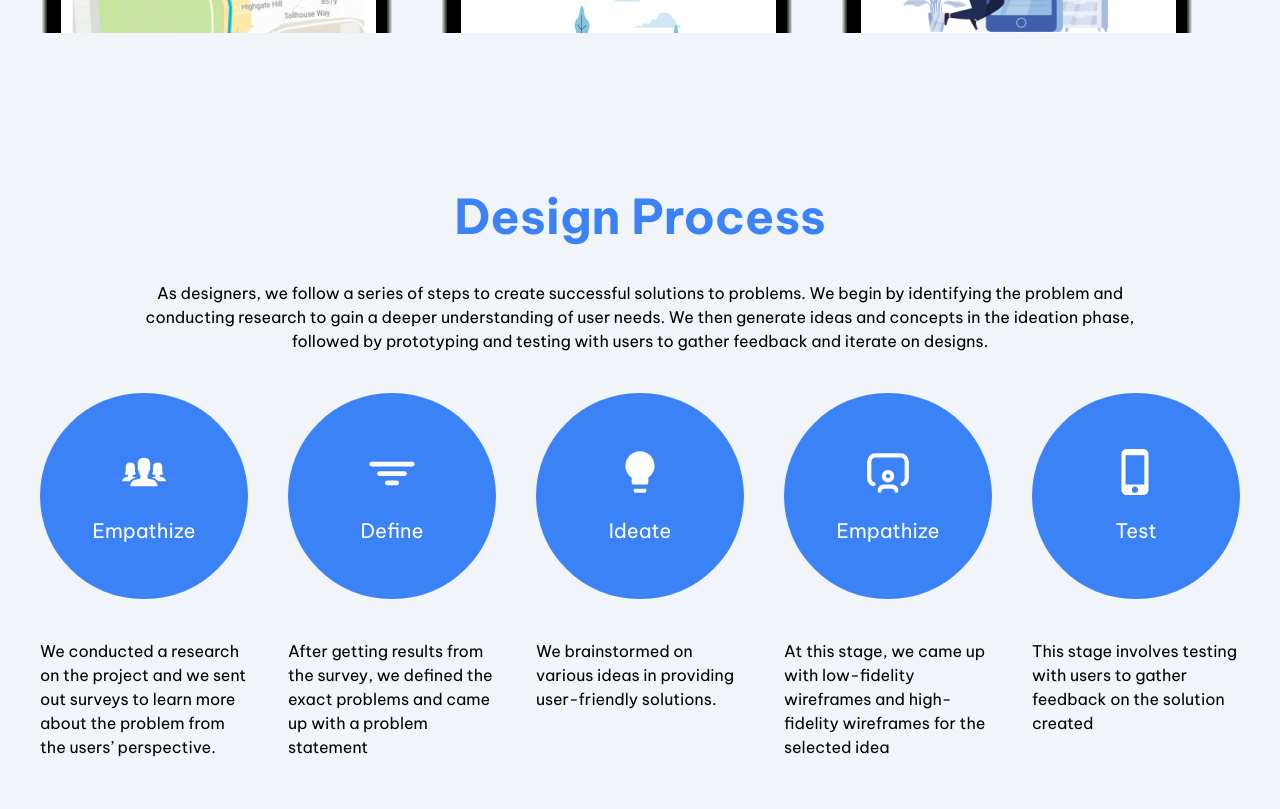
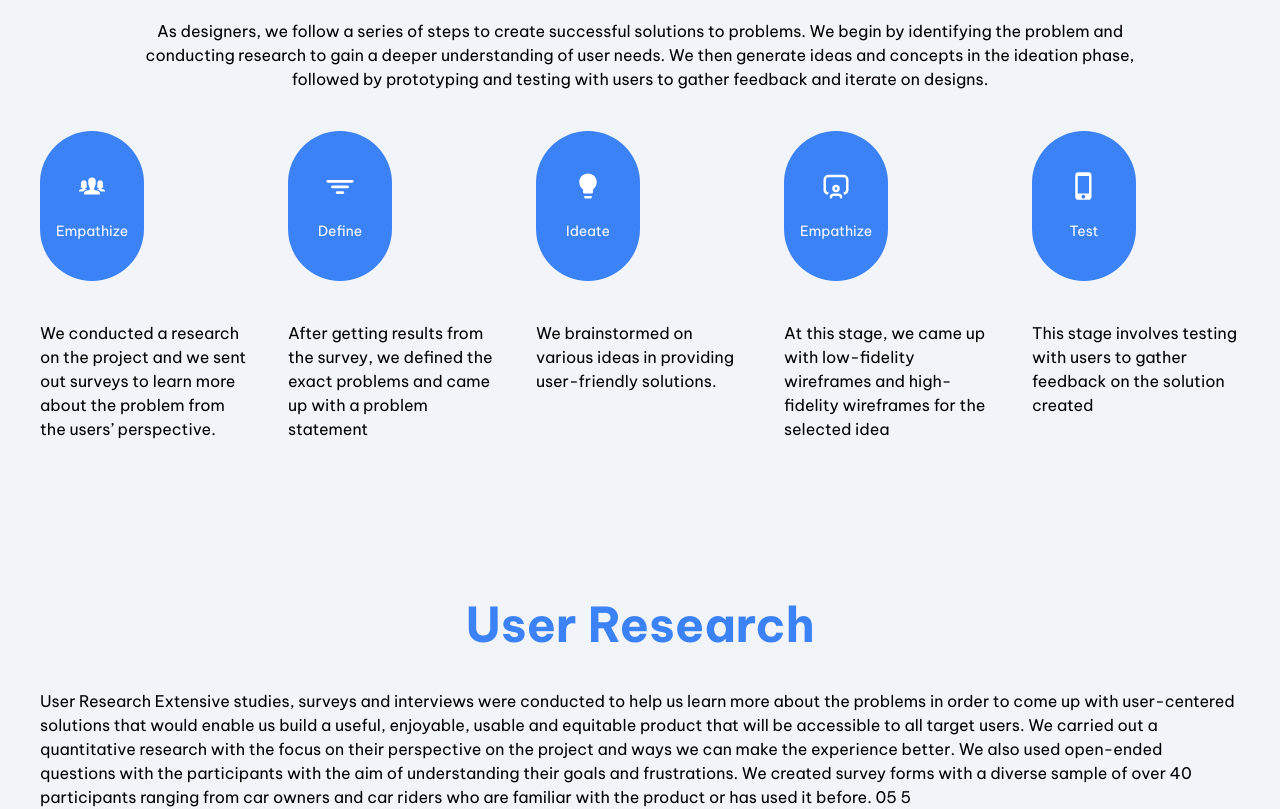
Before and after one commit to Barsheyr/MahmudPortfolioTwo, a React (Vite) app: page /aer in a window 1280 px wide. Shown: the part 2760-3569 px from the top of the page. Built offline with nearby package versions, Linux system fonts and the light colour scheme.

Commit message:
rough pushes

```diff
--- a/src/components/AER/DesignProcess.jsx
+++ b/src/components/AER/DesignProcess.jsx
@@ -26,10 +26,10 @@ const DesignProcess = () => {
             <div>
               <div
                 className=" bg-blue-500 text-white rounded-full flex flex-col gap-5
-              p-[26%] items-center justify-between"
+              w-[50%] p-10 items-center justify-between"
               >
-                <IoIosPeople size={50} />
-                <p className="text-xl"> Empathize </p>
+                <IoIosPeople size={30} />
+                <p className="text-sm"> Empathize </p>
               </div>
               <p className="mt-10">
                 We conducted a research on the project and we sent out surveys
@@ -40,10 +40,10 @@ const DesignProcess = () => {
             <div>
               <div
                 className=" bg-blue-500 text-white rounded-full flex flex-col gap-5
-              p-[26%] items-center justify-between"
+                w-[50%] p-10 items-center justify-between"
               >
-                <PiFunnelSimpleBold size={50} />
-                <p className="text-xl"> Define </p>
+                <PiFunnelSimpleBold size={30} />
+                <p className="text-sm"> Define </p>
               </div>
               <p className="mt-10">
                 After getting results from the survey, we defined the exact
@@ -54,10 +54,10 @@ const DesignProcess = () => {
             <div>
               <div
                 className=" bg-blue-500 text-white rounded-full flex flex-col gap-5
-              p-[26%] items-center justify-between"
+                w-[50%] p-10 items-center justify-between"
               >
-                <MdLightbulb size={50} />
-                <p className="text-xl"> Ideate </p>
+                <MdLightbulb size={30} />
+                <p className="text-sm"> Ideate </p>
               </div>
               <p className="mt-10">
                 We brainstormed on various ideas in providing user-friendly
@@ -68,10 +68,10 @@ const DesignProcess = () => {
             <div>
               <div
                 className=" bg-blue-500 text-white rounded-full flex flex-col gap-5
-              p-[26%] items-center justify-between"
+                w-[50%] p-10 items-center justify-between"
               >
-                <TbUserScreen size={50} />
-                <p className="text-xl"> Empathize </p>
+                <TbUserScreen size={30} />
+                <p className="text-sm"> Empathize </p>
               </div>
               <p className="mt-10">
                 At this stage, we came up with low-fidelity wireframes and
@@ -82,10 +82,10 @@ const DesignProcess = () => {
             <div>
               <div
                 className=" bg-blue-500 text-white rounded-full flex flex-col gap-5
-              p-[26%] items-center justify-between"
+                w-[50%] p-10 items-center justify-between"
               >
-                <MdOutlinePhoneIphone size={50} />
-                <p className="text-xl"> Test </p>
+                <MdOutlinePhoneIphone size={30} />
+                <p className="text-sm"> Test </p>
               </div>
               <p className="mt-10">
                 This stage involves testing with users to gather feedback on the
--- a/src/components/AER/Impacts.jsx
+++ b/src/components/AER/Impacts.jsx
@@ -11,7 +11,7 @@ const Impacts = () => {
 
         <div className="mt-20 grid lg:grid-cols-2 gap-10">
           <div className="flex flex-col items-center">
-            <img src={ImpactPic} alt="" />
+            <img src={ImpactPic} alt="" className="w-[50%]" />
           </div>
           <div className="grid lg:grid-cols-2 gap-10 mt-20">
             {/* 1 */}
--- a/src/components/AER/StyleGuide.jsx
+++ b/src/components/AER/StyleGuide.jsx
@@ -46,8 +46,8 @@ const StyleGuide = () => {
             </div>
           </div>
           {/* 3 */}
-          <div>
-            <img src={StyleGuidePic} alt="" />
+          <div className="flex flex-col items-center">
+            <img src={StyleGuidePic} alt="" className="w-[50%]" />
           </div>
         </div>
       </div>
--- a/src/pages/Aer.jsx
+++ b/src/pages/Aer.jsx
@@ -59,11 +59,10 @@ const Aer = () => {
 
             <div className="grid grid-cols-2 gap-10 mt-10">
               {/* 1 */}
-              <div>
+              {/* <div>
                 <div>
                   <h2 className="text-2xl font-semibold text-blue-500">
-                    {" "}
-                    Teams{" "}
+                    Teams
                   </h2>
                 </div>
                 <p>Temitayo Odutola </p>
@@ -77,7 +76,7 @@ const Aer = () => {
                 <p>Muttaqiyyah Hassan </p>
                 <p>Lamidi Lateefah Adebimpe </p>
                 <p> Kuteyi Temitope </p>
-              </div>
+              </div> */}
               {/* 2 */}
               <div>
                 <div>
```
